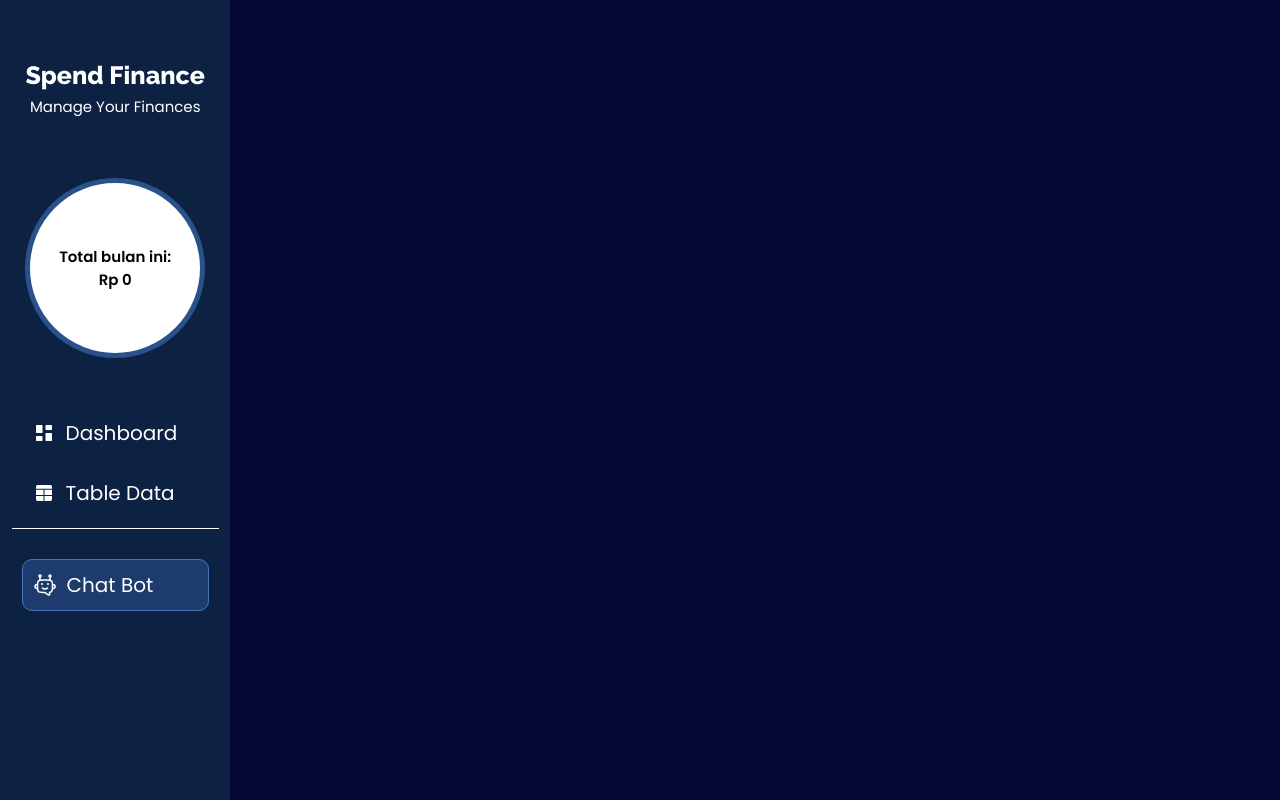
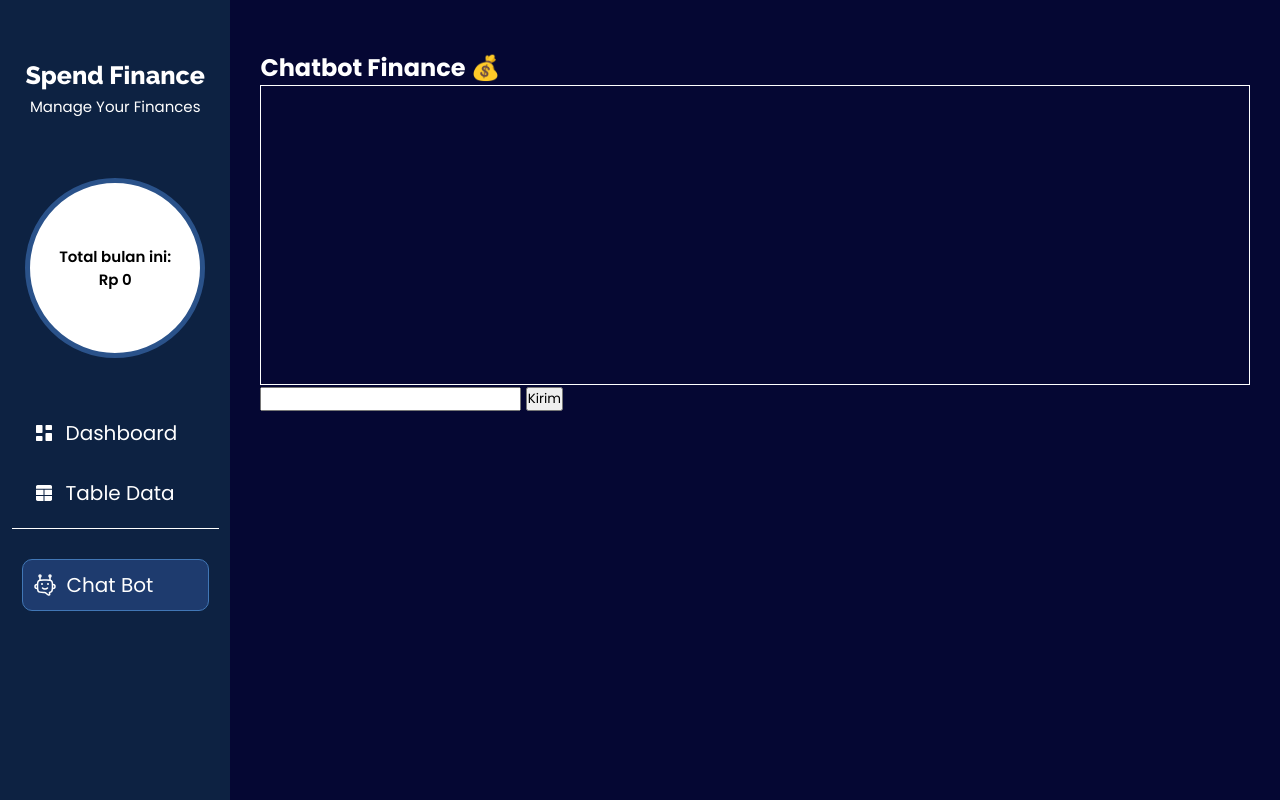
Before and after one commit to Zackyinnova/Website-Note-Finance, a Flask app: page /chatbot in a window 1280 px wide. Run offline with Flask 3, Linux system fonts and the light colour scheme; data that the repository does not hold is empty.

Commit message:
nambahin chatbot

```diff
--- a/Chatbot.py
+++ b/Chatbot.py
@@ -44,7 +44,7 @@ flows = {
         "deposito": {
             "response": "Kami menyarankan bank seperti BCA, Mandiri, BNI, atau BRI."
         },
-        "reksa": {
+        "reksa dana": {
             "response": "Reksa dana pasar uang cocok untuk risiko rendah."
         }
     },
@@ -77,9 +77,9 @@ flows = {
 context = None
 
 # =========================
-# CHATBOT
+# CHATBOT FUNCTION (UNTUK FLASK)
 # =========================
-def chatbot(user_input, threshold=0.3):
+def get_chatbot_response(user_input, threshold=0.3):
     global context
     user_input = user_input.lower()
 
@@ -114,17 +114,3 @@ def chatbot(user_input, threshold=0.3):
         return "Maaf, saya belum mengerti."
 
     return df.iloc[best_index]["answer"]
-
-# =========================
-# LOOP
-# =========================
-print("Chatbot siap! (ketik exit untuk keluar)\n")
-
-while True:
-    user = input("Anda: ")
-
-    if user.lower() == "exit":
-        print("Chatbot: Terima kasih! 👋")
-        break
-
-    print("Chatbot:", chatbot(user))
--- a/app.py
+++ b/app.py
@@ -1,5 +1,7 @@
 import mysql.connector
 from datetime import datetime
+from flask import Flask, render_template, request, jsonify
+from Chatbot import get_chatbot_response
 from flask import Flask, render_template, request, redirect, url_for, jsonify
 
 app = Flask(__name__)
@@ -265,6 +267,16 @@ def chatbot():
         total_amount = total_amount
     )
 
+@app.route("/chatbot")
+def chatbot_page():
+    return render_template("Chatbot.html")
+
+@app.route("/chatbot-api", methods=["POST"])
+def chatbot_api():
+    user_input = request.json["message"]
+    response = get_chatbot_response(user_input)
+    return jsonify({"reply": response})
+
 
 
 if __name__ == "__main__":
--- /dev/null
+++ b/static/js/chatbot.js
@@ -0,0 +1,34 @@
+function sendMessage() {
+    let input = document.getElementById("userInput").value;
+
+    if (!input.trim()) return;
+
+    fetch("/chatbot-api", {
+        method: "POST",
+        headers: {
+            "Content-Type": "application/json"
+        },
+        body: JSON.stringify({ message: input })
+    })
+    .then(res => res.json())
+    .then(data => {
+        let chatbox = document.getElementById("chatbox");
+
+        chatbox.innerHTML += `<p><b>Anda:</b> ${input}</p>`;
+        chatbox.innerHTML += `<p><b>Bot:</b> ${data.reply}</p>`;
+
+        chatbox.scrollTop = chatbox.scrollHeight;
+    })
+    .catch(err => console.error(err));
+
+    document.getElementById("userInput").value = "";
+}
+
+// Enter key support
+document.addEventListener("DOMContentLoaded", function() {
+    document.getElementById("userInput").addEventListener("keypress", function(e) {
+        if (e.key === "Enter") {
+            sendMessage();
+        }
+    });
+});
--- a/templates/Chatbot.html
+++ b/templates/Chatbot.html
@@ -64,11 +64,16 @@
         </div>
 
         <div class="Rightside">
+            <h2>Chatbot Finance 💰</h2>
+
+            <div id="chatbox" style="height:300px; overflow:auto; border:1px solid white;"></div>
+
+            <input type="text" id="userInput" placeholder="Ketik pesan...">
+            <button onclick="sendMessage()">Kirim</button>
 
         </div>
 
-
-        <script src="{{ url_for('static', filename='js/table.js') }}"></script>
+        <script src="{{ url_for('static', filename='js/chatbot.js') }}"></script>
 
     </body>
 </html>
```
